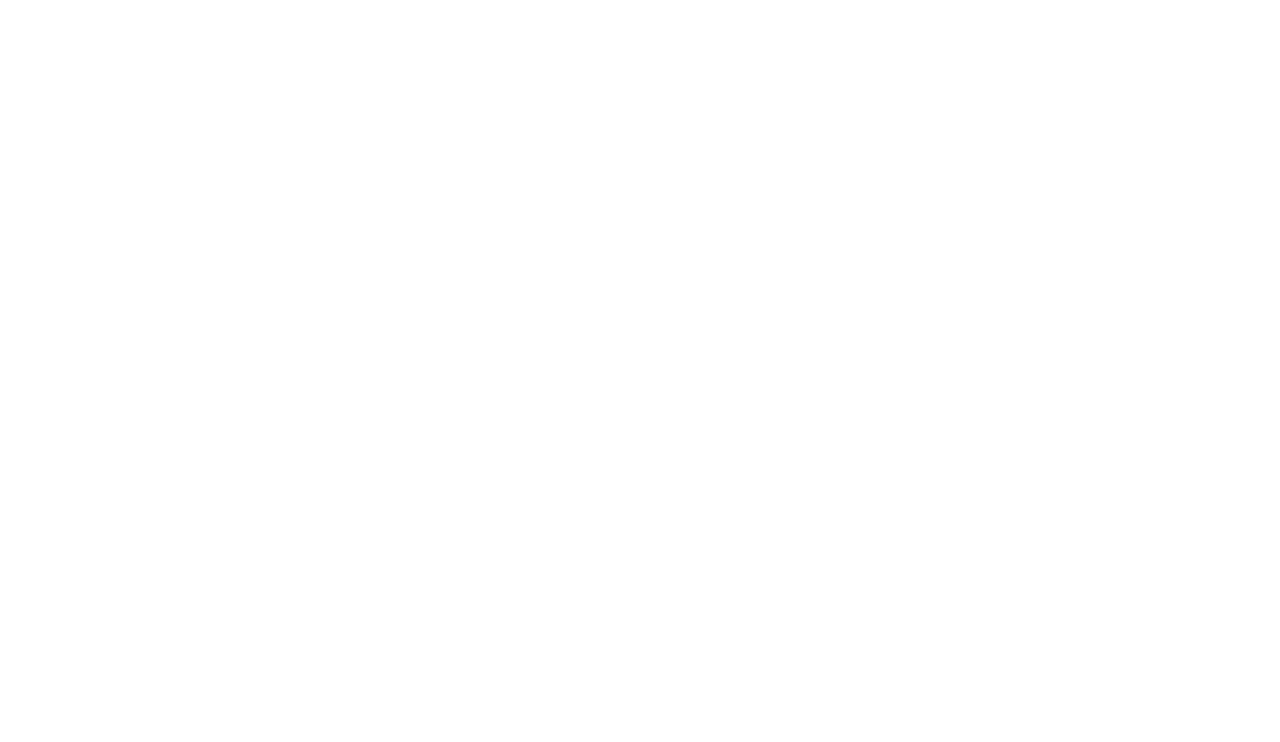
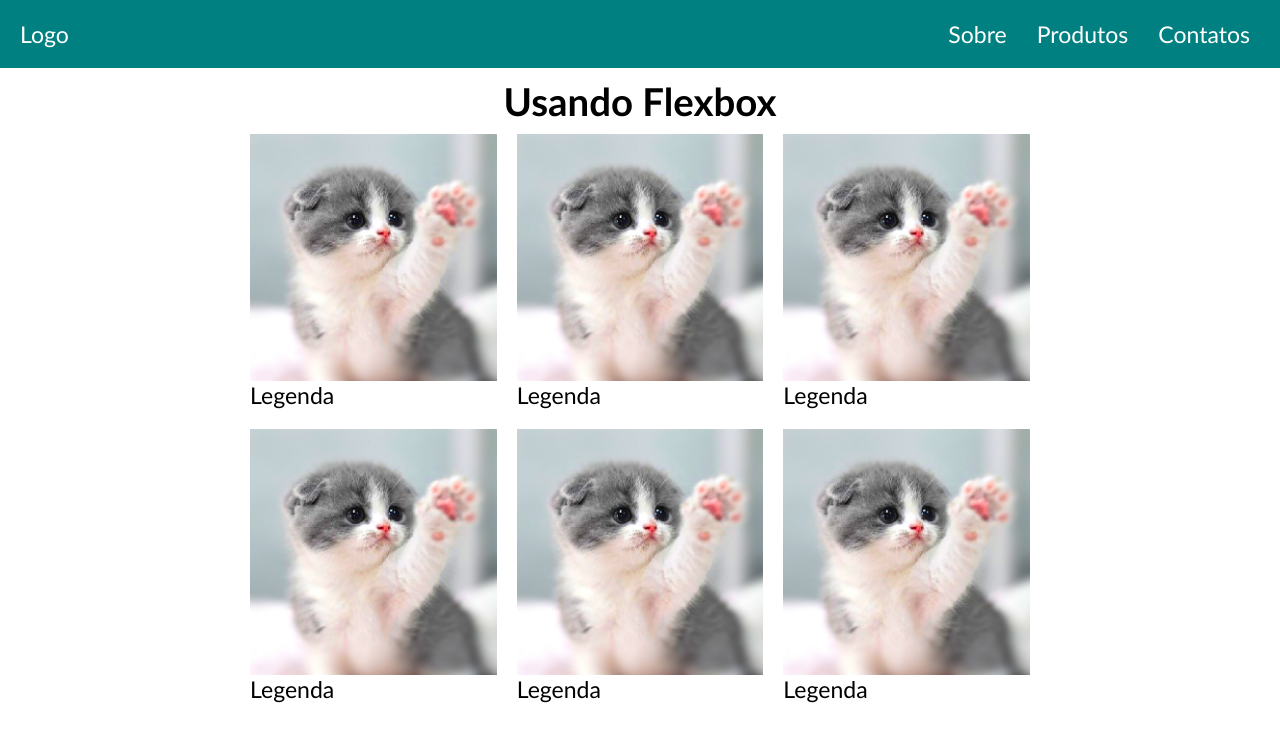
Before and after one commit to evenilson/grid-flexbox-css, a plain HTML site: page index.html in a window 1280 px wide. Drawn offline with Linux system fonts and the light colour scheme.

Commit message:
concluindo primeiro exemplo

```diff
--- a/index.html
+++ b/index.html
@@ -7,6 +7,44 @@
     <title>CSS Grid and Flexbox</title>
 </head>
 <body>
+    <header class="header">
+        <a href="">Logo</a>
+        <nav>
+            <ul class="menu">
+                <li><a href="">Sobre</a></li>
+                <li><a href="">Produtos</a></li>
+                <li><a href="">Contatos</a></li>
+            </ul>
+        </nav>
+    </header>
 
+    <article class="article">
+        <h1>Usando Flexbox</h1>
+        <section class="flex">
+            <div>
+                <img src="./img/cat.png" alt="">
+                <p>Legenda</p>
+            </div>
+            <div>
+                <img src="./img/cat.png" alt="">
+                <p>Legenda</p>
+            </div>
+            <div>
+                <img src="./img/cat.png" alt="">
+                <p>Legenda</p>
+            </div>
+            <div>
+                <img src="./img/cat.png" alt="">
+                <p>Legenda</p>
+            </div><div>
+                <img src="./img/cat.png" alt="">
+                <p>Legenda</p>
+            </div>
+            <div>
+                <img src="./img/cat.png" alt="">
+                <p>Legenda</p>
+            </div>
+        </section>
+    </article>
 </body>
 </html>
--- a/style.css
+++ b/style.css
@@ -0,0 +1,65 @@
+*{
+    margin: 0;
+    padding: 0;
+    text-decoration: none;
+    list-style: none;
+    font-size: 1.2rem;
+    font-family: 'Gill Sans', 'Gill Sans MT', Calibri, 'Trebuchet MS', sans-serif;
+}
+
+img{
+    max-width: 100%;
+    display: block;
+}
+
+.header{
+    display: flex;
+    justify-content: space-between;
+    align-items: center;
+    flex-wrap: wrap;
+
+    background-color: #008080;
+
+    padding: 20px;
+}
+
+.header a{
+    color: white;
+}
+
+.menu{
+   display: flex;
+}
+
+.menu li{
+    margin-left: 10px;
+}
+
+.menu li a{
+    padding: 10px;
+}
+
+.article{
+    margin: 0 auto;
+    margin-top: 10px;
+}
+
+.article h1{
+    text-align: center;
+    font-size: 2rem;
+}
+
+/* CSS FLEXBOX 1*/
+
+.flex{
+    display: flex;
+    flex-wrap: wrap;
+
+    max-width: 800px;
+    margin: 0 auto;
+}
+
+.flex > div{
+    flex: 1 1 200px;
+    margin: 10px;
+}
```
